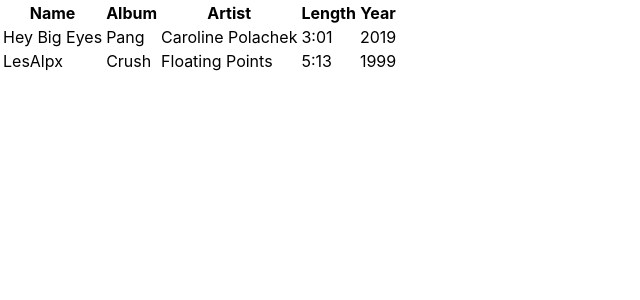
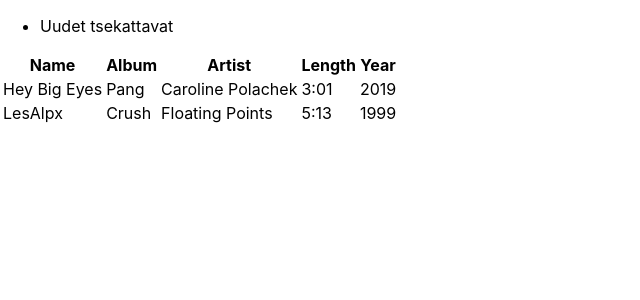
Before and after one commit to aleksilb/spotify-library-manager, a React (Create React App) app: page / in a window 1280 px wide. Shown: the top 300 px of the page, without its empty margins (0-640 px from the left). Built offline with nearby package versions, Linux system fonts and the light colour scheme.

Commit message:
list of playlists

```diff
--- a/src/App.js
+++ b/src/App.js
@@ -1,10 +1,12 @@
 import React from 'react';
 import SongList from './components/SongList.js';
+import PlayListList from './components/PlayListList';
 
 function App() {
   return (
     <div className="App">
-      <SongList songs={songs}/>
+        <PlayListList playlists={playlists}/>
+        <SongList songs={songs}/>
     </div>
   );
 }
@@ -22,4 +24,8 @@
     year: 1999 }
 ];
 
+let playlists = [
+    {"name" : "Uudet tsekattavat"}
+];
+
 export default App;
--- /dev/null
+++ b/src/components/PlayListList.js
@@ -0,0 +1,11 @@
+import React from 'react';
+
+function PlayListList(props) {
+    return <ul>
+        {props.playlists.map((playlist) =>
+            <li>{playlist.name}</li>
+        )}
+    </ul>
+}
+
+export default PlayListList;
```
